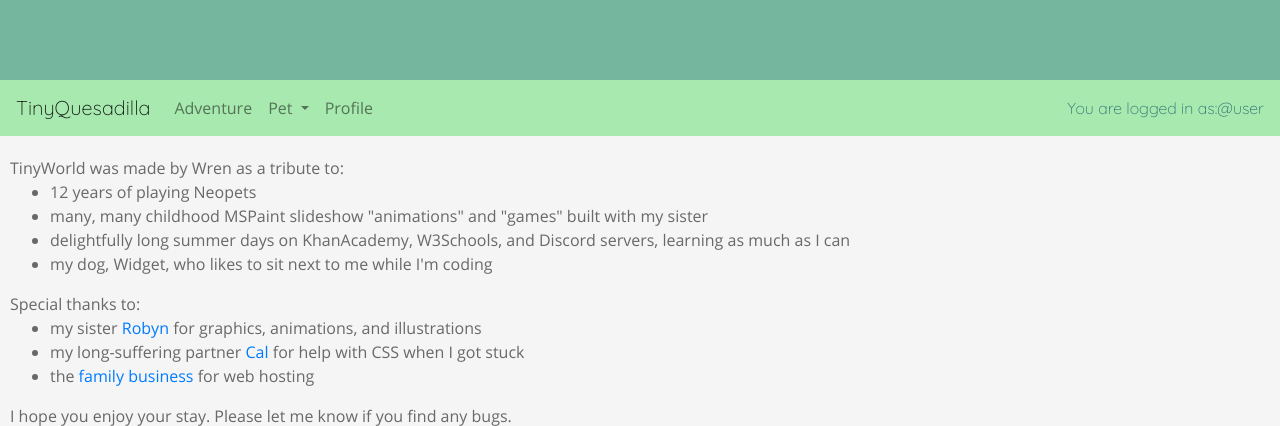
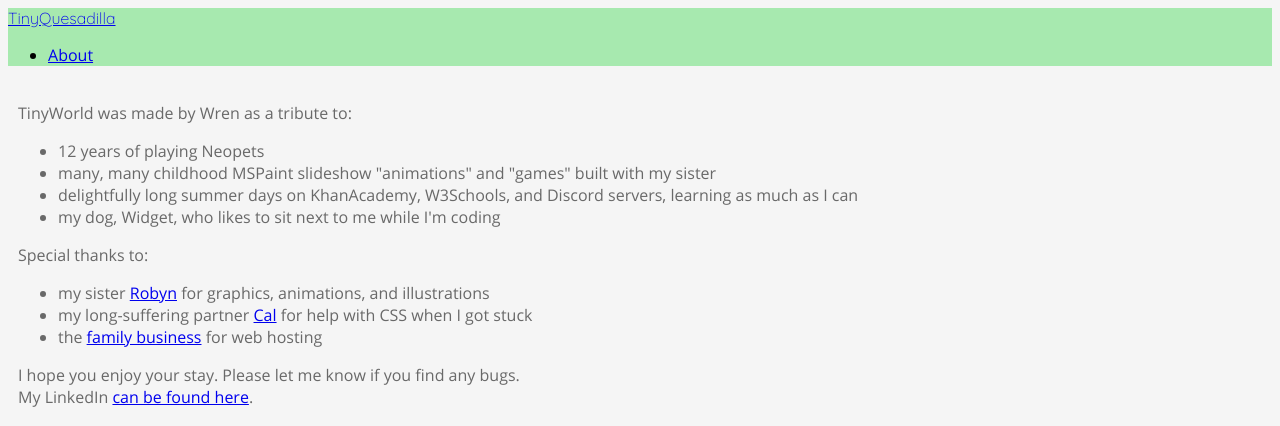
Before and after one commit to eliprairie/tinyquesadilla, a PHP site: page /info.html in a window 1280 px wide. Shown: the top 426 px of the page. Run offline with PHP 8.4, Linux system fonts and the light colour scheme.

Commit message:
removed a lot of unneeded libs

```diff
--- a/info.html
+++ b/info.html
@@ -1,30 +1,24 @@
 <html lang="en">
 <head>
   <meta charset="utf-8">
-
   <title>TinyQuesadilla | Info</title>
   <meta name="description" content="TinyQuesadilla Info">
   <meta name="author" content="Wren Gray">
   <meta name="viewport" content="width=device-width, initial-scale=1, shrink-to-fit=no">
-
-  <link rel="stylesheet" href="https://stackpath.bootstrapcdn.com/bootstrap/4.4.1/css/bootstrap.min.css" integrity="sha384-Vkoo8x4CGsO3+Hhxv8T/Q5PaXtkKtu6ug5TOeNV6gBiFeWPGFN9MuhOf23Q9Ifjh" crossorigin="anonymous">
   <link rel="stylesheet" href="styles.css">
+  <script src="https://code.jquery.com/jquery.min.js"></script>
+  <script type="text/javascript">
+    $(function(){
+    $("#nav-bar").load("nav.html");
+    });
+   </script>
 </head>
 
 <body>
-
-<div class="top-banner">
-</div>
-
 <!--Navigation bar-->
 <div id="nav-bar"></div>
-<script src="https://code.jquery.com/jquery.min.js"></script>
-<script>
-$.get("nav.html", function(data){
-    $("#nav-bar").replaceWith(data);
-});
-</script>
 <!--end of Navigation bar-->
+
 <div class="container-fluid content">
   <div class="row">
     <div class="col-sm-12">
@@ -56,10 +50,5 @@ $.get("nav.html", function(data){
   </div>
 </div>
 
-<script src="https://code.jquery.com/jquery-3.4.1.slim.min.js" integrity="sha384-J6qa4849blE2+poT4WnyKhv5vZF5SrPo0iEjwBvKU7imGFAV0wwj1yYfoRSJoZ+n" crossorigin="anonymous"></script>
-<script src="https://cdn.jsdelivr.net/npm/popper.js@1.16.0/dist/umd/popper.min.js" integrity="sha384-Q6E9RHvbIyZFJoft+2mJbHaEWldlvI9IOYy5n3zV9zzTtmI3UksdQRVvoxMfooAo" crossorigin="anonymous"></script>
-<script src="https://stackpath.bootstrapcdn.com/bootstrap/4.4.1/js/bootstrap.min.js" integrity="sha384-wfSDF2E50Y2D1uUdj0O3uMBJnjuUD4Ih7YwaYd1iqfktj0Uod8GCExl3Og8ifwB6" crossorigin="anonymous"></script>
-
-
 </body>
 </html>
--- a/nav.html
+++ b/nav.html
@@ -1,29 +1,12 @@
 
 <nav class="navbar navbar-expand-lg navbar-light" style="background-color: #a7e9af;">
-  <a class="navbar-brand" href="info.html">TinyQuesadilla</a>
-  <button class="navbar-toggler" type="button" data-toggle="collapse" data-target="#navbarSupportedContent" aria-controls="navbarSupportedContent" aria-expanded="false" aria-label="Toggle navigation">
-    <span class="navbar-toggler-icon"></span>
-  </button>
+  <a class="navbar-brand" href="home.html">TinyQuesadilla</a>
 
   <div class="collapse navbar-collapse" id="navbarSupportedContent">
     <ul class="navbar-nav mr-auto">
       <li class="nav-item">
-        <a class="nav-link" href="home.html">Adventure<span class="sr-only">(current)</span></a>
-      </li>
-      <li class="nav-item dropdown">
-        <a class="nav-link dropdown-toggle" href="#" id="navbarDropdown" role="button" data-toggle="dropdown" aria-haspopup="true" aria-expanded="false">
-          Pet
-        </a>
-        <div class="dropdown-menu" aria-labelledby="navbarDropdown">
-          <a class="dropdown-item" href="viewpet.html">View Pet</a>
-          <div class="dropdown-divider"></div>
-          <a class="dropdown-item" href="editpet.html">Edit Pet</a>
-        </div>
-      </li>
-      <li class="nav-item">
-        <a class="nav-link" href="user.html">Profile</a>
+        <a class="nav-link" href="info.html">About</a>
       </li>
     </ul>
-      <span class="form-inline login-info">You are logged in as: <a href="user.html"> @user</a></span>
   </div>
 </nav>
--- a/styles.css
+++ b/styles.css
@@ -58,14 +58,6 @@ p {
   font-family:'Open Sans Light';
 }
 
-.top-banner {
-  background-color: #75b79e;
-  height: 80px;
-  margin: 0px;
-  margin-top: 0px;
-  position: relative;
-}
-
 .navbar-brand{
   font-family: 'Quicksand';
 }
@@ -78,15 +70,6 @@ p {
 
 }
 
-.login-info a:link {
-  color: #347474;
-}
-
-.login-info a:hover{
-  color: #75b79e;
-  text-decoration: none;
-}
-
 .content {
   font-family: 'Open Sans';
   color: dimgrey;
```
Also changed, not shown: other parts of styles.css (+0 -47 lines), home.html (+6 -18 lines).
